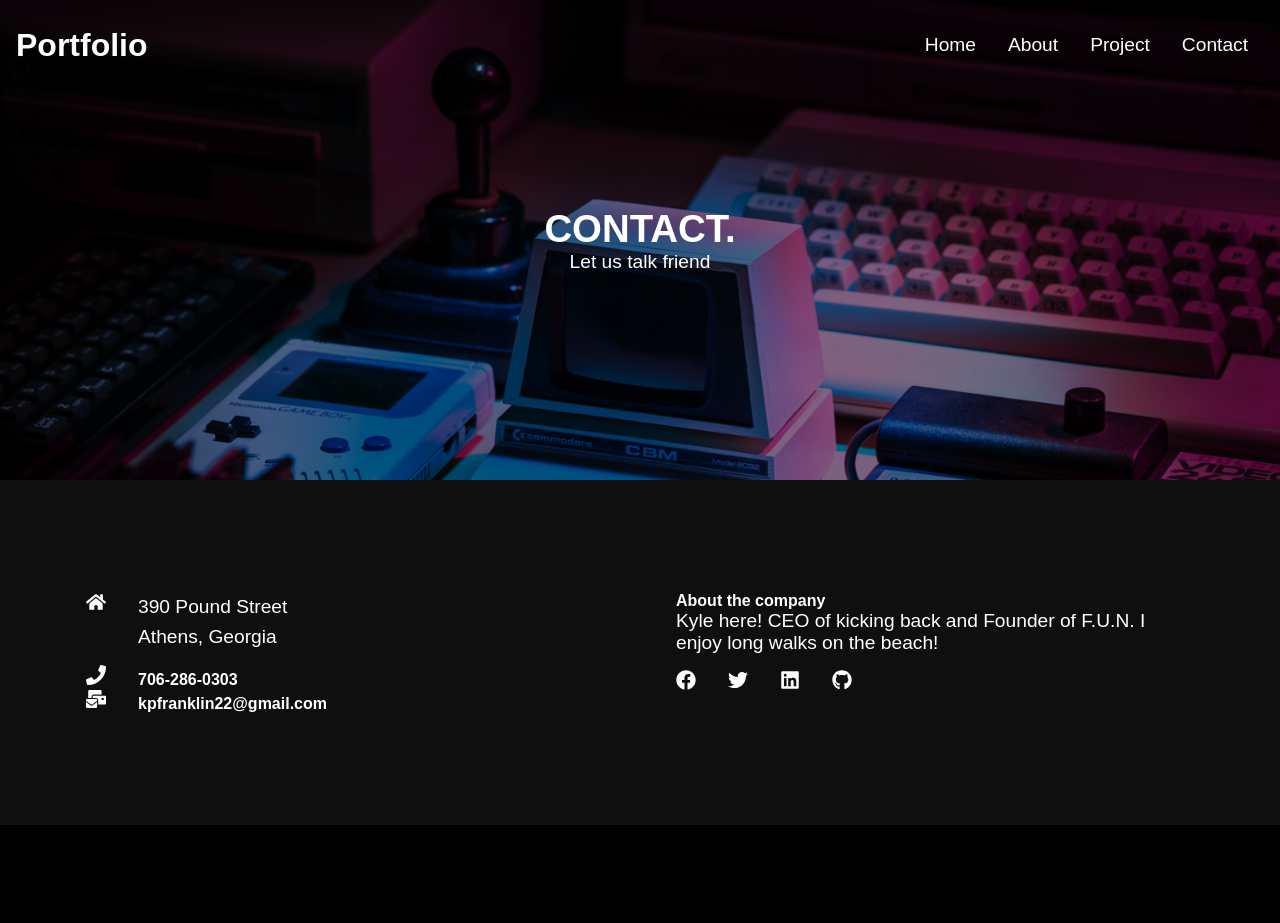
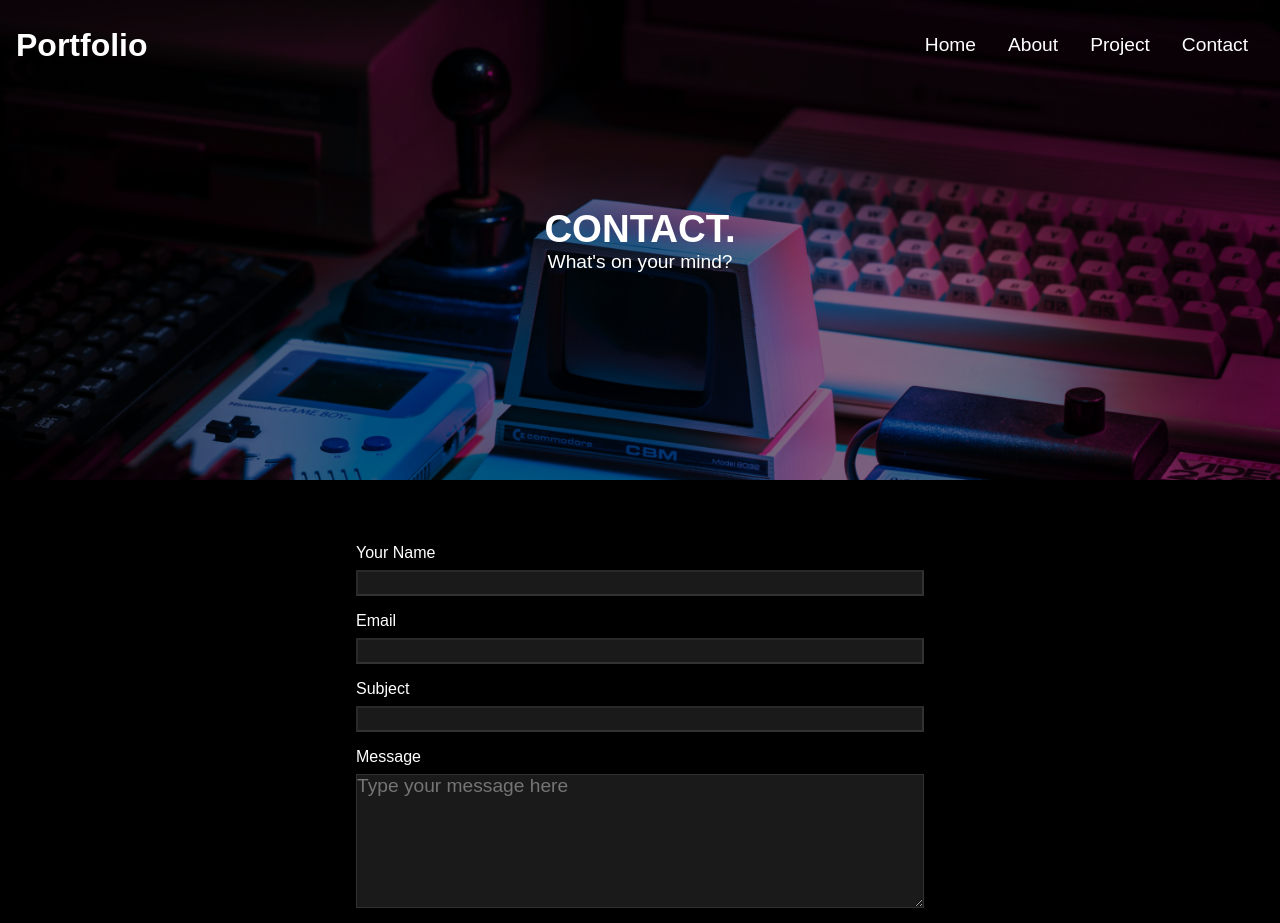
Before and after one commit to Kpfranklin22/react-portfolio, a React (Create React App) app: page /contact in a window 1280 px wide. Shown: the top 923 px of the page. Before the commit the page ends 825 px from the top, so only its background shows below. Built offline with nearby package versions, Linux system fonts and the light colour scheme; a web font is replaced by a local one.

Commit message:
created form component for contact

```diff
--- a/src/components/AboutContent.js
+++ b/src/components/AboutContent.js
@@ -12,7 +12,7 @@
       <div className="left">
         <h1>Who am I?</h1>
         <p>
-          A hardworking, honest, dependable worker with a sense of humor, who is
+          A hardworking, honest, dependable worker with a sense of humor who is
           still kid at heart! I love skateboarding, video games, collectibles,
           and 90s saturday morning cartoons. I enjoy spending time trying new
           foods and visiting new places with friends! My aim is to bring my lust
--- /dev/null
+++ b/src/components/Form.js
@@ -0,0 +1,23 @@
+import './FormStyles.css';
+
+import React from 'react';
+
+const Form = () => {
+  return (
+    <div className="form">
+      <form>
+        <label>Your Name</label>
+        <input type="text"></input>
+        <label>Email</label>
+        <input type="email"></input>
+        <label>Subject</label>
+        <input type="text"></input>
+        <label>Message</label>
+        <textarea rows="6" placeholder="Type your message here" />
+        <button className="btn">Submit</button>
+      </form>
+    </div>
+  );
+};
+
+export default Form;
--- /dev/null
+++ b/src/components/FormStyles.css
@@ -0,0 +1,21 @@
+label{
+    color: white;
+    margin-bottom: 0.5rem;
+}
+
+form{
+    display:flex;
+    flex-direction: column;
+    padding: 4rem 1rem;
+    margin: auto;
+    max-width: 600px;
+}
+
+form input, form textarea{
+    margin-bottom: 1rem;
+    top: 10px 18px;
+    font-size: 1.2rem;
+    background-color: rgba(255,255,255,0.1);
+    border-color: rgba(255,255,255,0.1);
+    color: #f4f4f4;
+}
--- a/src/routes/Contact.js
+++ b/src/routes/Contact.js
@@ -3,11 +3,13 @@
 import Navbar from '../components/Navbar';
 import Footer from '../components/Footer';
 import HeroImg2 from '../components/HeroImg2';
+import Form from "../components/Form"
 
 const Contact = () => {
   return <div>
     <Navbar />
-    <HeroImg2 heading="CONTACT."text="Let us talk friend"/>
+    <HeroImg2 heading="CONTACT."text="What's on your mind?"/>
+    <Form />
     <Footer />
   </div>;
 };
```
